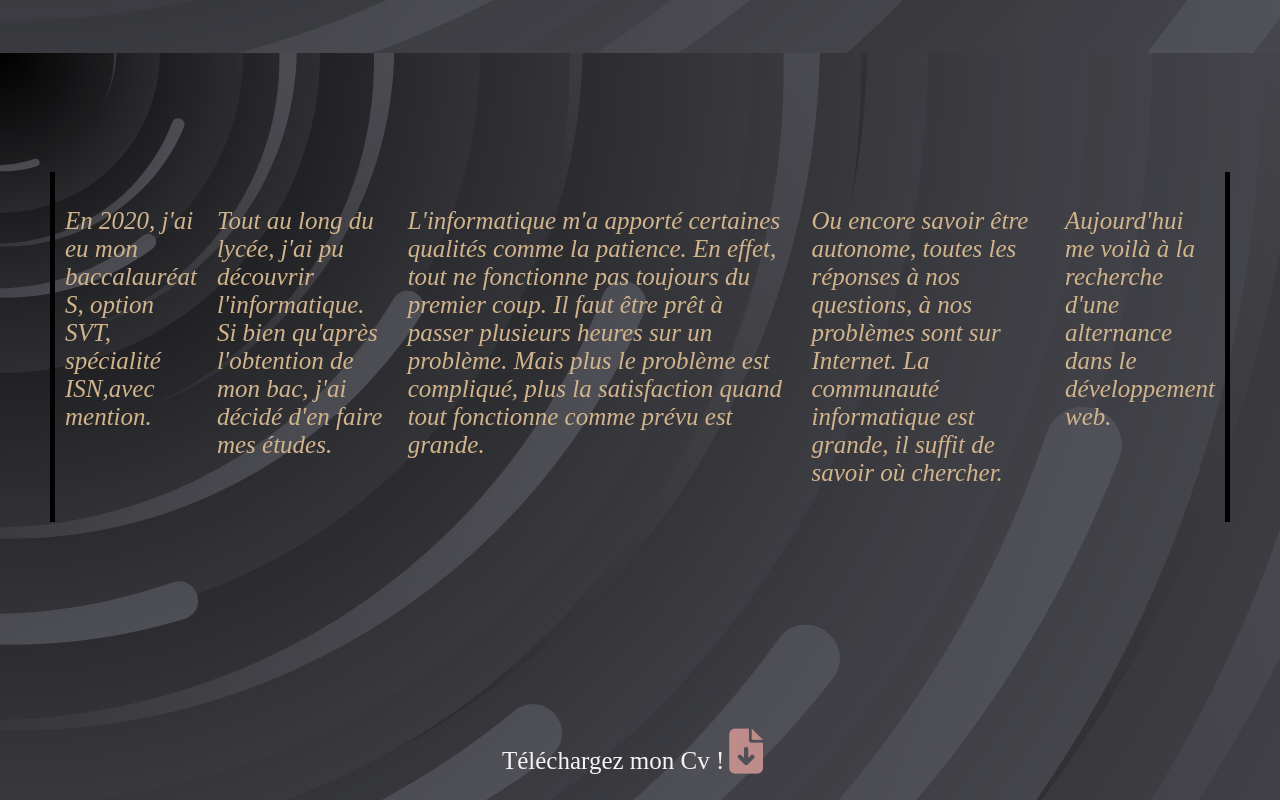
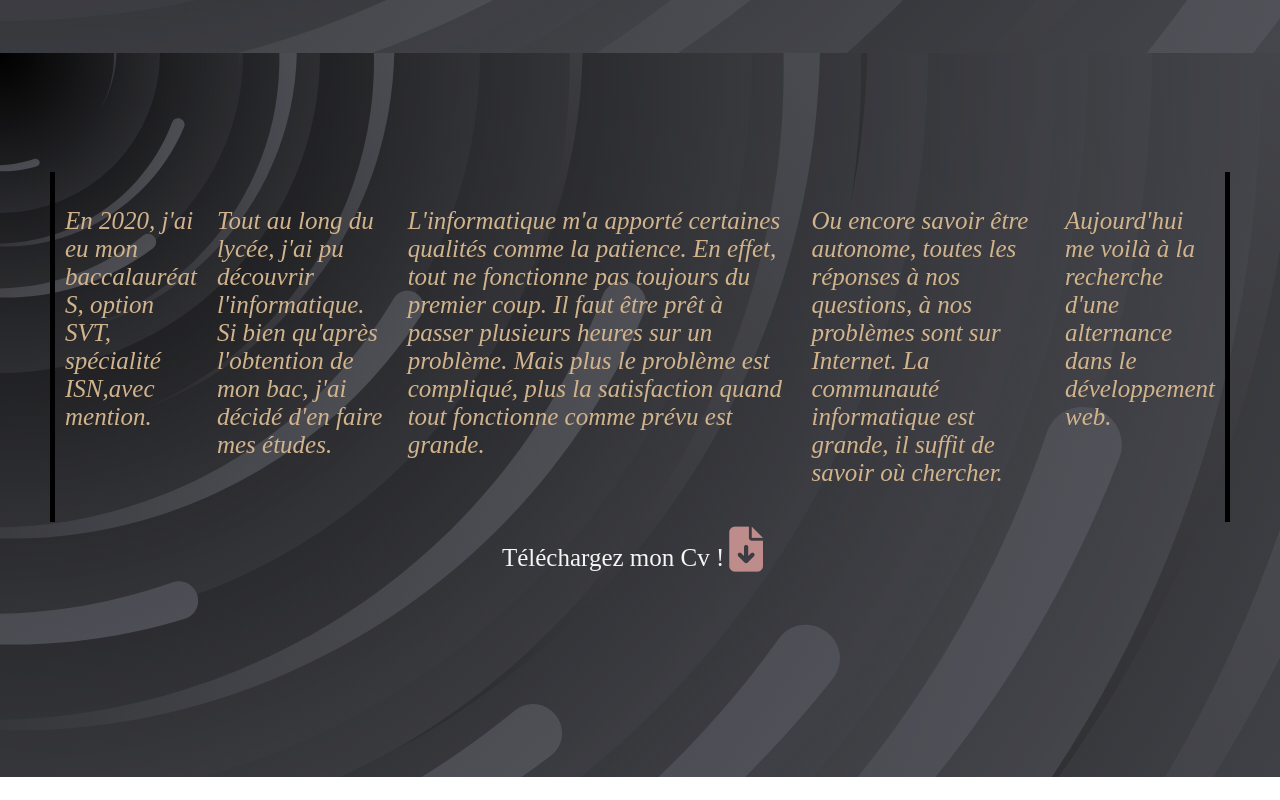
Before and after one commit to alxglt/my_portfolio, a React (Create React App) app: page / in a window 1280 px wide. Shown: the part 907-1707 px from the top of the page. After the commit the page ends 1684 px from the top, so only its background shows below. Built offline with nearby package versions, Linux system fonts and the light colour scheme; a web font is replaced by a local one.

Commit message:
Add animations, change CSS, begin projetcs part

```diff
--- a/src/App.js
+++ b/src/App.js
@@ -1,18 +1,20 @@
 import './App.css';
-import React, { Component } from 'react'
+import React from 'react'
 import Navbar from './componements/pages/navbar';
-import { BrowserRouter as Router, Switch, Route } from 'react-router-dom';
+import { BrowserRouter as Router } from 'react-router-dom';
 import Presentation from './componements/pages/presentation';
 import Acceuil from './componements/pages/acceuil';
 import "./componements/Script/scrollscript.js" ;
 import AOS from 'aos';
 import 'aos/dist/aos.css';
-AOS.init({
-
-  delay: 300,
+import Projets from './componements/pages/projets';
 
 
+AOS.init({
+  delay: 300,
 });
+
+
 function App()  {
   return (
     <>
@@ -23,6 +25,7 @@ function App()  {
               <Navbar />
               <Acceuil />
               <Presentation />
+              <Projets />
           </Router>
       </div>
     </>
--- a/src/componements/pages/acceuil.js
+++ b/src/componements/pages/acceuil.js
@@ -1,6 +1,6 @@
 import React from "react";
-import '../pagescss/acceuil.css'
-import pp from '../img/photo.jpg'
+import '../pagescss/acceuil.css';
+import pp from '../img/photo.jpg';
 
 function Acceuil() {
   return (
--- a/src/componements/pages/navbar.js
+++ b/src/componements/pages/navbar.js
@@ -1,6 +1,5 @@
-import React  from 'react'
-import { Link } from 'react-router-dom'
-import '../pagescss/navbar.css'
+import React  from 'react';
+import '../pagescss/navbar.css';
 
 function navbar() {
     return (
@@ -14,7 +13,7 @@ function navbar() {
                 <i className="far fa-user-circle"> </i> Présentation
                 </a>
 
-                <a href='#test' className='navbar-text'>
+                <a href='#projets' className='navbar-text'>
                 <i className="fas fa-project-diagram"> </i> Projets
                 </a>
 
--- a/src/componements/pages/presentation.js
+++ b/src/componements/pages/presentation.js
@@ -1,5 +1,6 @@
-import React from 'react'
-import '../pagescss/presentation.css'
+import React from 'react';
+import '../pagescss/presentation.css' ;
+import cv from '../img/CV_Alexis_Gillant.pdf';
 
 function Presentation() {
     return (
@@ -30,12 +31,12 @@ function Presentation() {
                     </p>
                 </div>
             </div>
-            <div className="download_cv">
-                <p className="text_dl">Téléchargez mon Cv ! </p>
-                <a href="" download className="dl_link">
+            <div data-aos="fade-up" className="download_cv">
+                <p className="text_dl"> </p>
+                <a href={cv} download className="dl_link">
+                    Téléchargez mon Cv !
                     <i className="fas fa-file-download"></i>
                 </a>
-
             </div>
 
         </>
--- /dev/null
+++ b/src/componements/pages/projets.js
@@ -0,0 +1,14 @@
+import React from 'react'
+
+function projets() {
+    return (
+        <>
+            <div className="projects" id="projets">
+
+
+            </div>
+        </>
+    )
+}
+
+export default projets
--- a/src/componements/pagescss/navbar.css
+++ b/src/componements/pagescss/navbar.css
@@ -16,7 +16,7 @@
 }
 
 .navbar-text:hover {
-    color: rgb(0, 47, 255);
+    color: #40E0D0;
 }
 
 a {
--- a/src/componements/pagescss/presentation.css
+++ b/src/componements/pagescss/presentation.css
@@ -20,7 +20,6 @@
     justify-content: space-around;
     padding-left: 50px;
     padding-right: 50px;
-    margin-bottom: 200px;
 }
 
 .CV {
@@ -33,10 +32,14 @@
 .download_cv {
     display: flex;
     justify-content: center;
+    margin-bottom: 200px;
 }
 
-.fas, .fa-file-download {
+.fa-file-download {
     margin-right: 10px;
+    color: #bf8c8c;
+    padding: 5px;
+    font-size: 45px;
 
 }
 
@@ -46,11 +49,10 @@
 }
 
 .dl_link {
-    color: #bf8c8c;
-    padding: 5px;
-    font-size: 45px;
+    color: whitesmoke;
+    font-size: 25px;
 }
 
 .dl_link:hover {
-    color: white
+    color: rgb(255, 0, 0)
 }
```
Also changed, not shown: src/componements/pagescss/projets.css (added), 2 other files (tests, documents, lock files or other folders).
